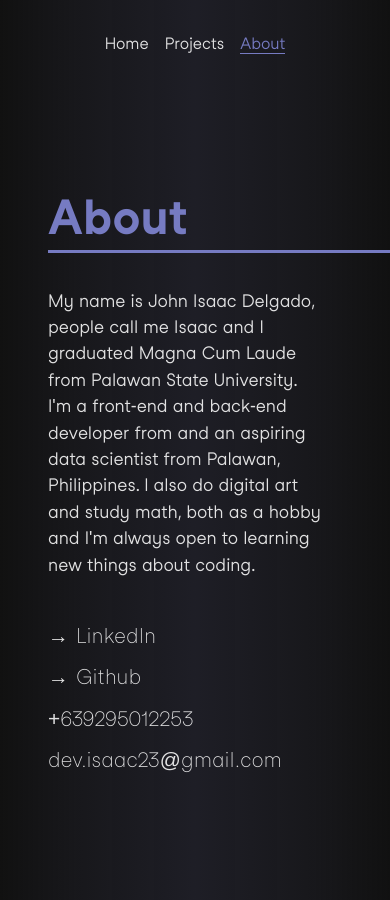
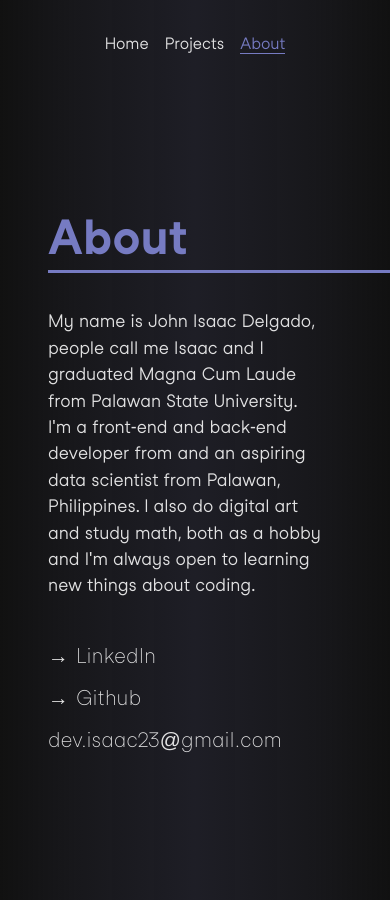
Before and after one commit to H-isaac23/portfolio, a React (Vite) app: page /contact in a window 390 px wide. Built offline with nearby package versions, Linux system fonts and the light colour scheme.

Commit message:
Remove phone number

```diff
--- a/src/components/Contact/Contact.tsx
+++ b/src/components/Contact/Contact.tsx
@@ -57,14 +57,6 @@ const Contact = () => {
             <motion.div
               initial={{ opacity: 0, top: 50 }}
               animate={{ opacity: 1, top: 0 }}
-              transition={{ duration: 0.5, ease: easeOut, delay: 0.5 }}
-              className="contact-item"
-            >
-              +639295012253
-            </motion.div>
-            <motion.div
-              initial={{ opacity: 0, top: 50 }}
-              animate={{ opacity: 1, top: 0 }}
               transition={{ duration: 0.5, ease: easeOut, delay: 0.4 }}
               className="contact-item"
             >
```
